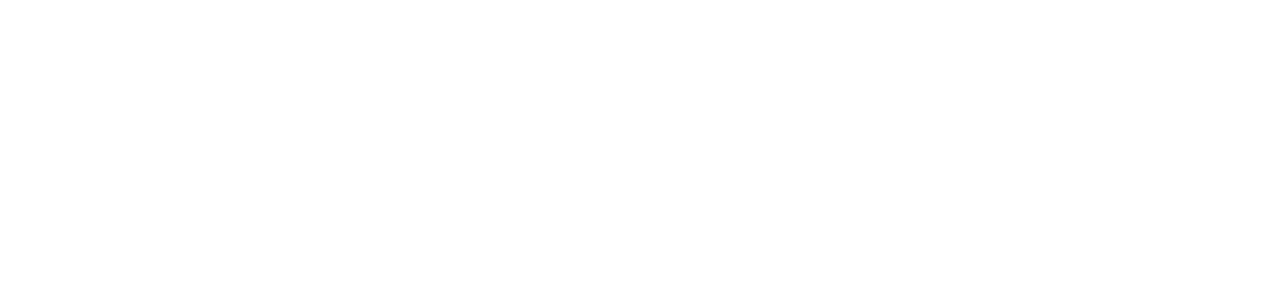
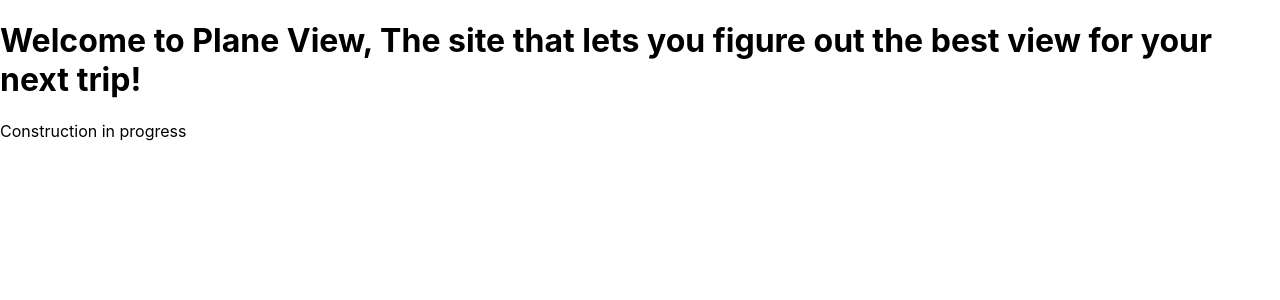
Before and after one commit to MikeShahin/plane-view, a React (Create React App) app: page / in a window 1280 px wide. Shown: the top 300 px of the page. Built offline with nearby package versions, Linux system fonts and the light colour scheme.

Commit message:
added folders/updated home page

```diff
--- a/src/App.js
+++ b/src/App.js
@@ -1,6 +1,7 @@
 import React, { Component } from 'react';
 import {BrowserRouter, Switch, Route} from 'react-router-dom'
 import { connect } from 'react-redux'
+import Home from './components/Home';
 import './App.css';
 
 class App extends Component {
@@ -8,6 +9,7 @@ class App extends Component {
   render() {
     return (
       <div>
+        <Home />
          <BrowserRouter>
           <Switch>
             {/* <Route exact path='/' component={}/> */}
--- /dev/null
+++ b/src/components/Home.js
@@ -0,0 +1,18 @@
+import React from 'react';
+
+class Home extends React.Component {
+
+  render() {
+    return (
+      <div className="home center">
+          <div>
+            <h1>Welcome to Plane View, The site that lets you figure out the best view for your next trip!</h1>
+            <p>Construction in progress</p>
+          </div>
+      </div>
+    )
+  }
+}
+
+
+export default (Home);
```
